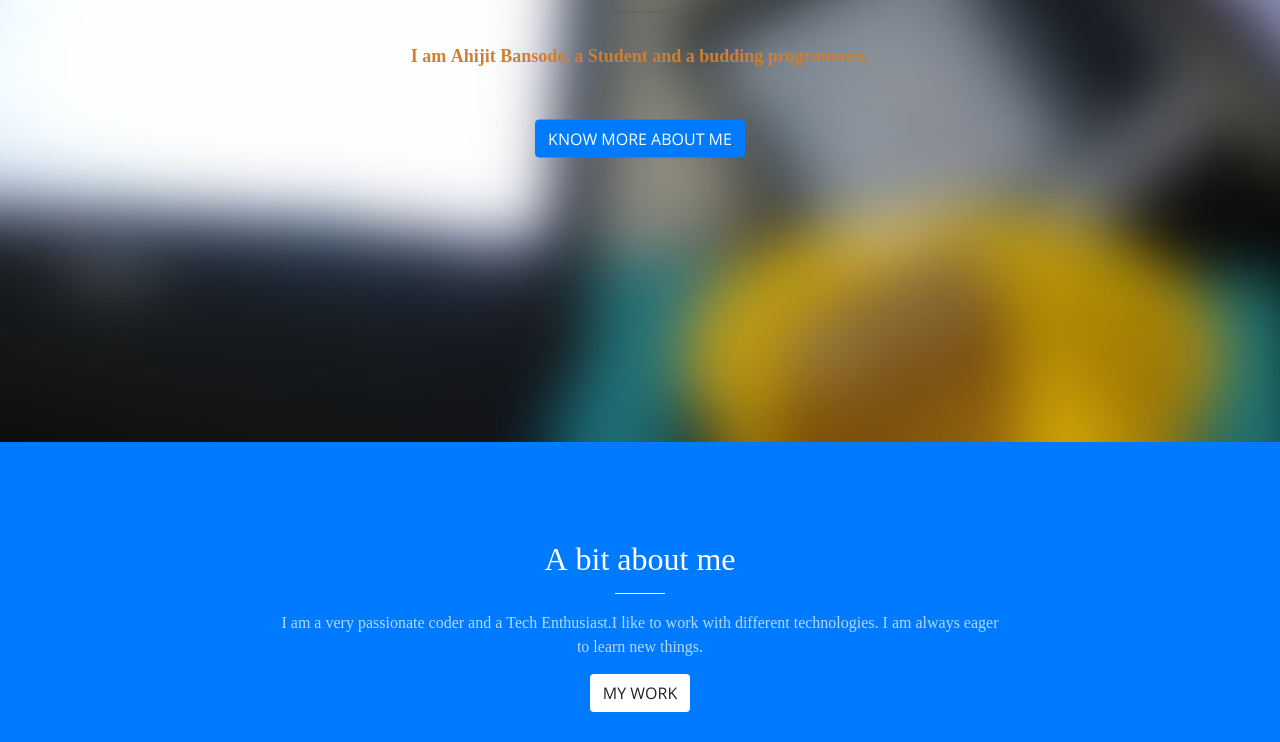
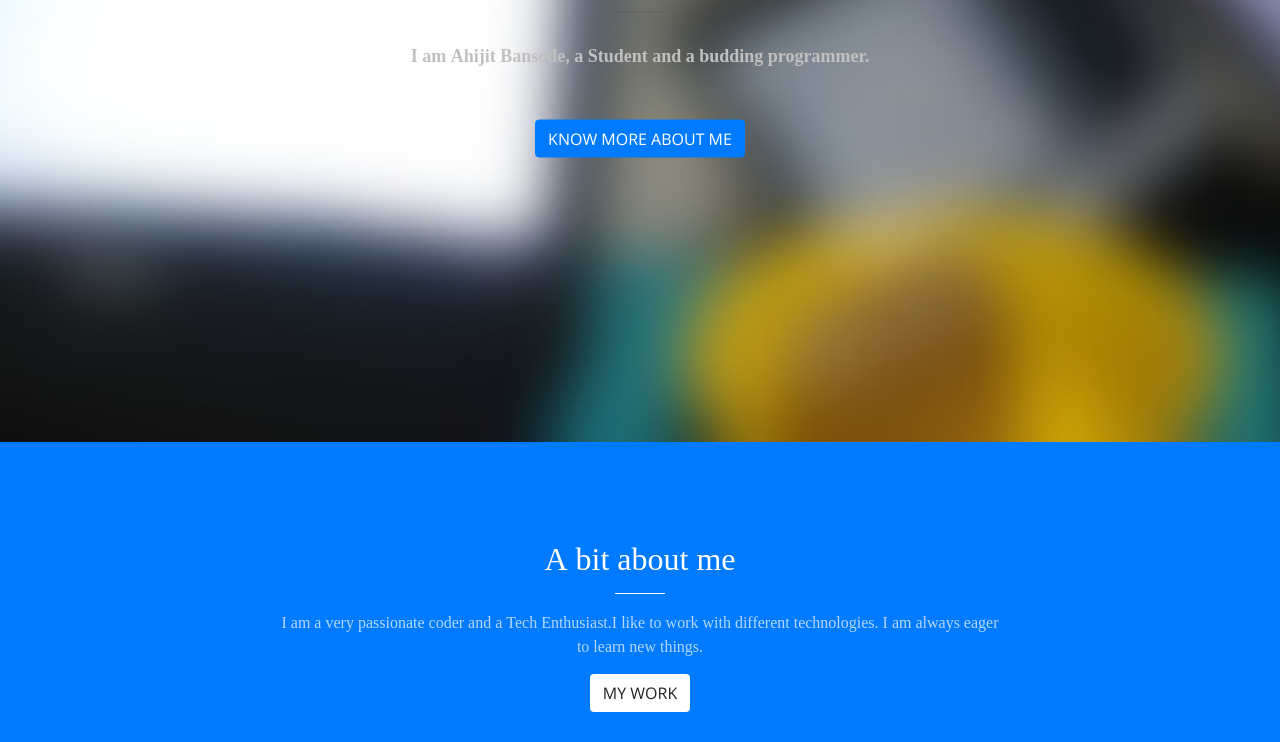
Before and after one commit to AbbyB97/abhijitbansode, a website with bundled scripts: page index.html in a window 1280 px wide. Shown: the part 358-1100 px from the top of the page. Built offline with nearby package versions, Linux system fonts and the light colour scheme.

Commit message:
Update index.html

```diff
--- a/index.html
+++ b/index.html
@@ -65,7 +65,7 @@
         <div class="header-content-inner">
             <h1 style="color: #377DC0" id="homeHeading">Hello there!</h1>
             <hr>
-            <p style="font-family: FontAwesome;color: #CD7F32;font-weight: bold;">I am Ahijit Bansode,
+            <p style="font-family: FontAwesome;color: #C0C0C0;font-weight: bold;">I am Ahijit Bansode,
                 a Student and a budding programmer.</p>
             <a class="btn btn-primary btn-xl js-scroll-trigger" href="#about">Know More about me</a>
         </div>
```
